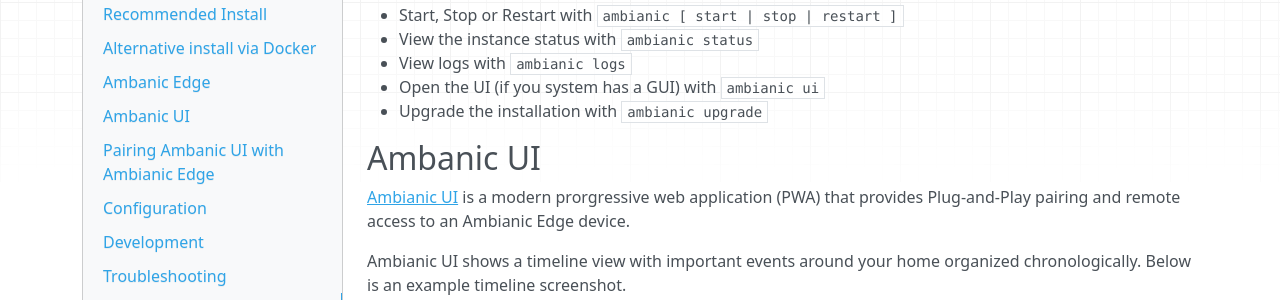
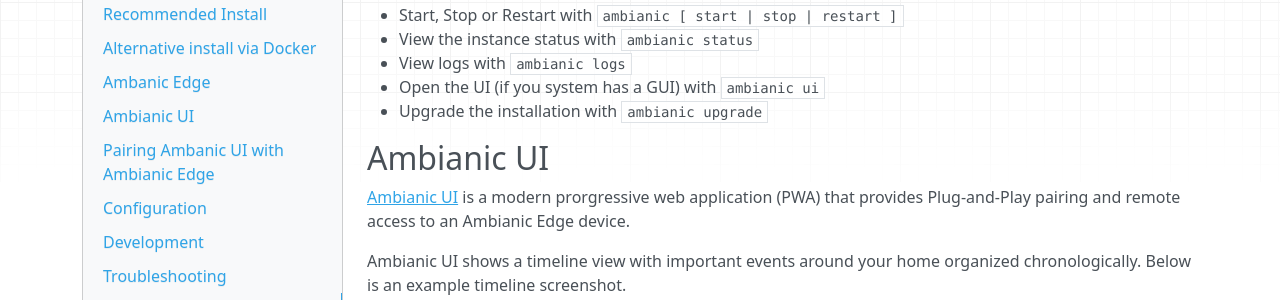
Before and after one commit to ambianic/ambianic-docs, an MkDocs documentation site: the page built from docs-md/users/quickstart.md, in a window 1280 px wide and 900 px high, scrolled down 1050 px. Shown: the part 124-424 px from the top of the window. Built offline with MkDocs 1.6.1, drawn with Linux system fonts in a browser that asks for light colours; nearby versions of some CDN libraries.

Commit message:
docs: update

```diff
--- a/docs-md/users/quickstart.md
+++ b/docs-md/users/quickstart.md
@@ -57,7 +57,7 @@
 - Open the UI (if you system has a GUI) with `ambianic ui`
 - Upgrade the installation with `ambianic upgrade`
 
-## Ambanic UI
+## Ambianic UI
 
 [Ambianic UI](https://ui.ambianic.ai/) is a
 modern prorgressive web application (PWA) that provides Plug-and-Play pairing and remote access
```
